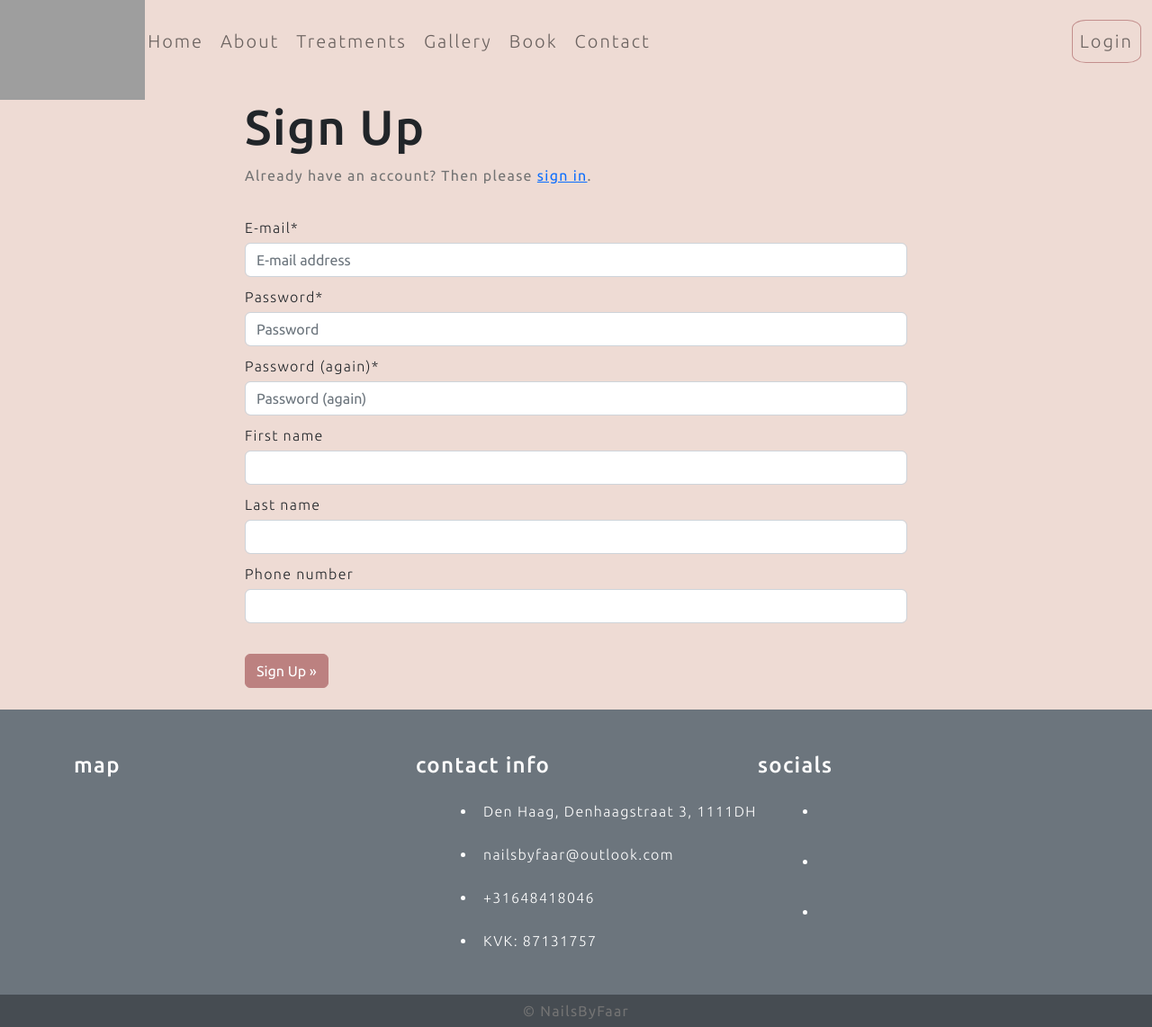
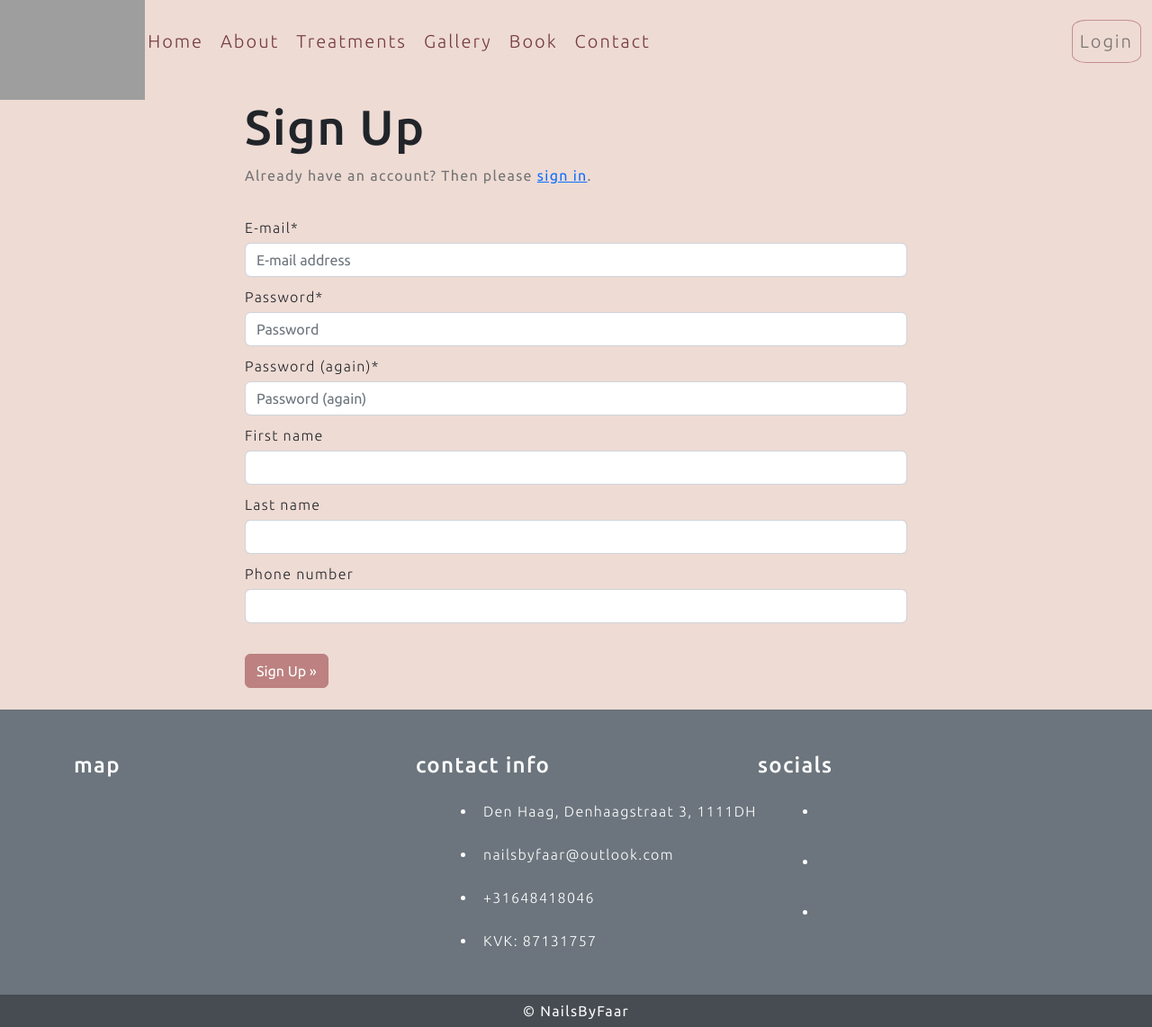
Before and after one commit to DOdrums/PortfolioProjectFour, a Django app: page /accounts/signup/ in a window 1280 px wide. Shown: the whole page at 90% size. Run offline with Django 3.2, Linux system fonts and the light colour scheme; some libraries are stand-ins or nearby versions; grey boxes are pictures that could not be loaded.

Commit message:
Work on styling of homepage

```diff
--- a/static/css/style.css
+++ b/static/css/style.css
@@ -29,8 +29,13 @@ ul li {
     font-weight: 300;
 }
 
+.navbar-color {
+    --bs-navbar-color: #672a2ee6;
+    --bs-navbar-hover-color: #a17772;
+}
+
 .card-title {
-    color: #a17772;
+    color: #c88686;
 }
 
 .card-text {
@@ -43,7 +48,7 @@ ul li {
 
 #slogan {
     margin-top: -459px !important;
-    margin-left: 204px;
+    margin-left: 107px;
     color: #a17772;
 
 }
@@ -92,9 +97,11 @@ ul li {
 }
 
 .btn-login {
+    color: #4e4d4dbd;
     --bs-btn-color: #BC8180;
     --bs-btn-border-color: rgba(187, 128, 127, 0.83);
     --bs-btn-hover-bg: #BC8180;
+    --bs-btn-hover-color: #fff;
     --bs-btn-hover-border-color: #BC8180;
     --bs-btn-active-bg: #BC8180;
     --bs-btn-active-border-color: #BC8180;
--- a/templates/base.html
+++ b/templates/base.html
@@ -26,7 +26,7 @@
 
 <body class="d-flex flex-column min-vh-100">
     <header>
-        <nav class="navbar navbar-expand-md">
+        <nav class="navbar navbar-expand-md navbar-color">
             <div class="container-fluid">
                 <a href="#" class="navbar-brand"><img
                         src="https://res.cloudinary.com/dirkornee/image/upload/v1666360592/logo-no-background_thicker_s1qwll.png"
@@ -65,8 +65,8 @@
                         </li>
                         {% else %}
                         <li class="na-item">
-                            <a href="{% url 'account_login' %}"
-                                class="nav-link fs-5 btn btn-outline-primary btn-login">Login</a>
+                            <a href="{% url 'account_login' %}" class="nav-link fs-5 btn btn-outline-primary btn-login"
+                                id="btn-login">Login</a>
                         </li>
                         {% endif %}
                     </ul>
@@ -128,7 +128,7 @@
         <div class="container" style="max-width: 100%;">
             <div class="row bg-dark" style="--bs-bg-opacity: .50">
                 <div class="col-12 text-center">
-                    <p class="mb-0 p-1">&copy; NailsByFaar</p>
+                    <p class="mb-0 p-1 text-light">&copy; NailsByFaar</p>
                 </div>
             </div>
         </div>
```
Also changed, not shown: db.sqlite3.
